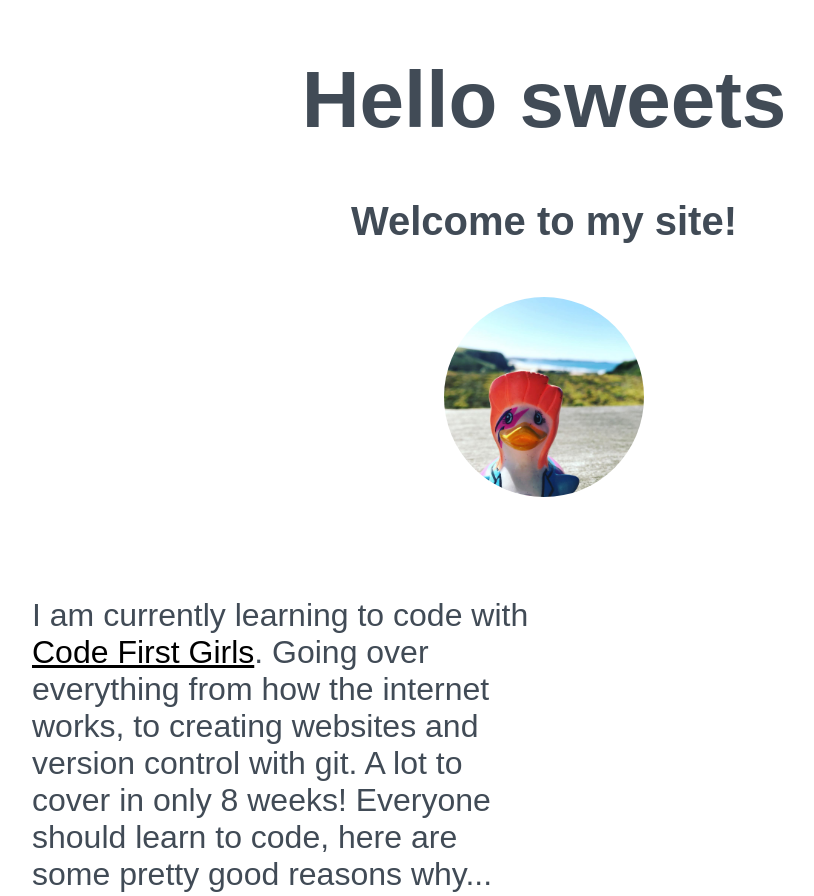
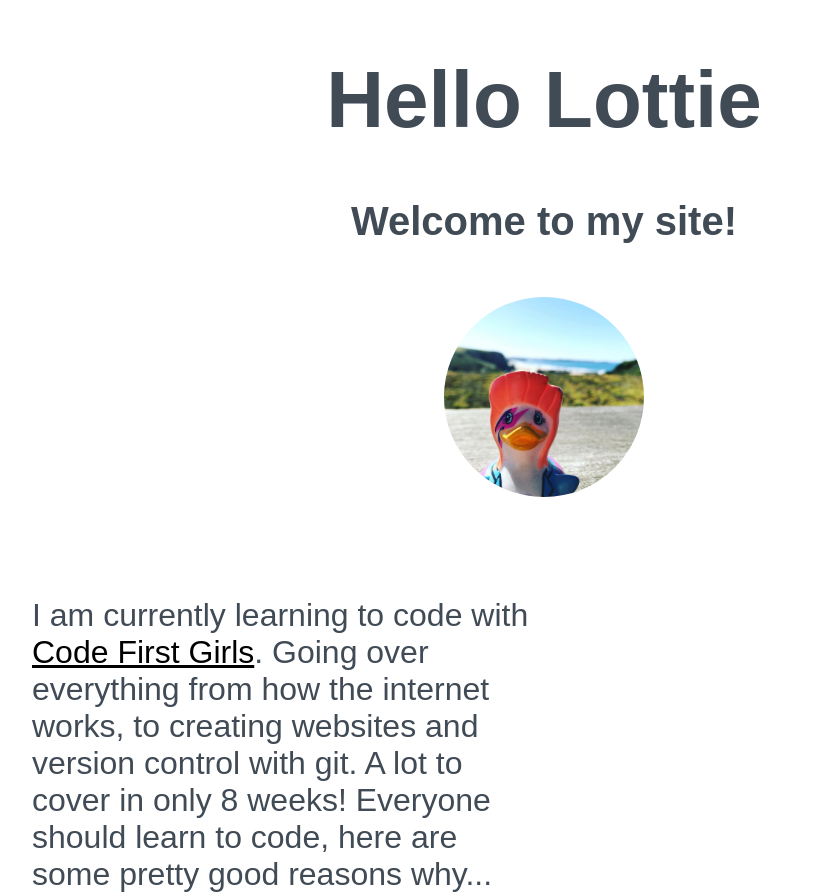
Before and after one commit to LJA96/beginners-week-one, a plain HTML site: page index.html in a window 1280 px wide. Shown: the top 896 px of the page, without its empty margins (96-910 px from the left). Drawn offline with Linux system fonts and the light colour scheme.

Commit message:
Revert "changed lottie to sweets"
This reverts commit eec2a2f16eac6da8377446ee38dbddc8a4e9c46d.

```diff
--- a/index.html
+++ b/index.html
@@ -6,7 +6,7 @@
 </head>
 <body>
 <div>
-  <h1>Hello sweets</h1>
+  <h1>Hello Lottie</h1>
   <h2>Welcome to my site!</h2>
 
 <img src="./duck.jpg" height=200px>
```
